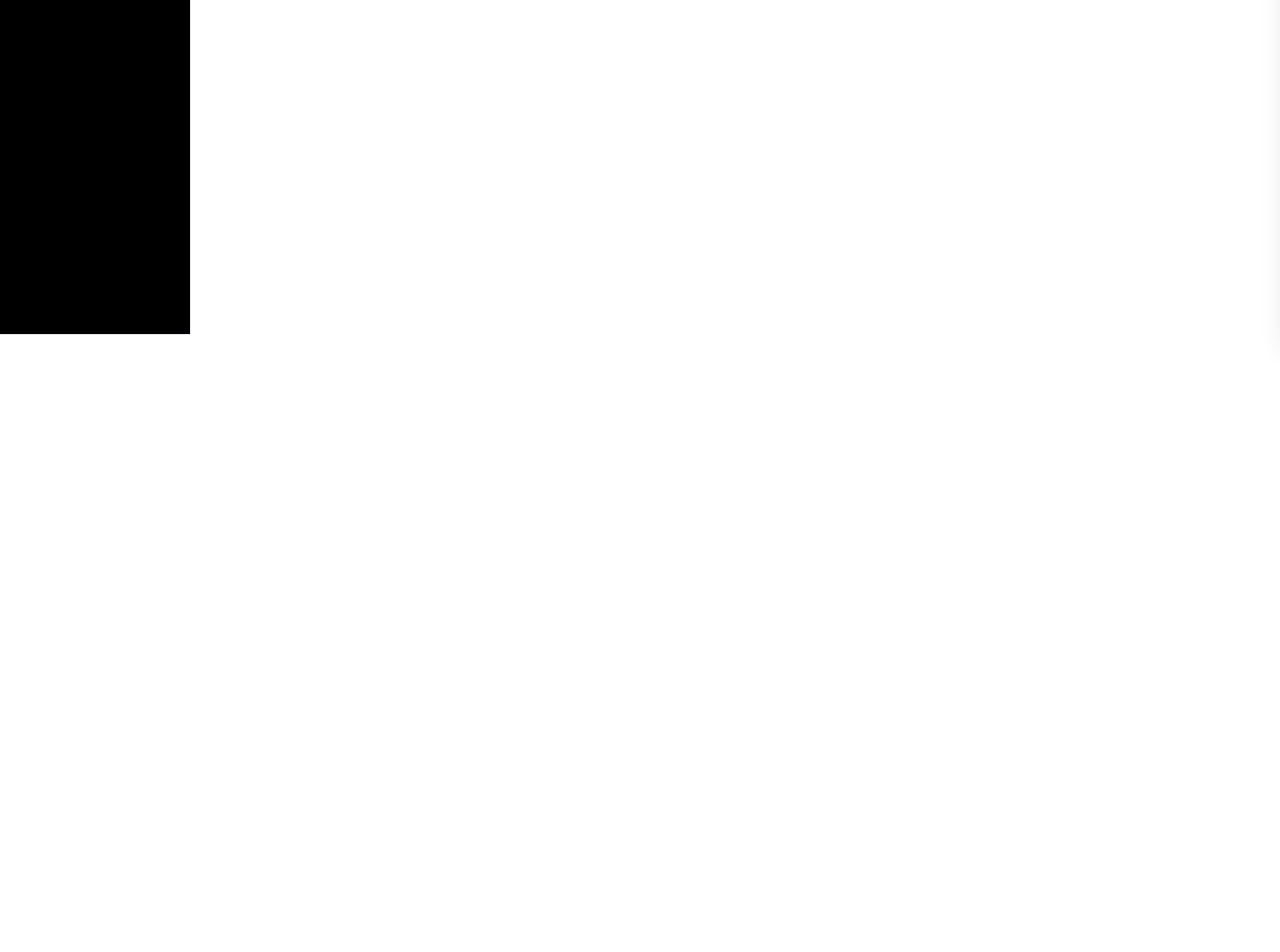
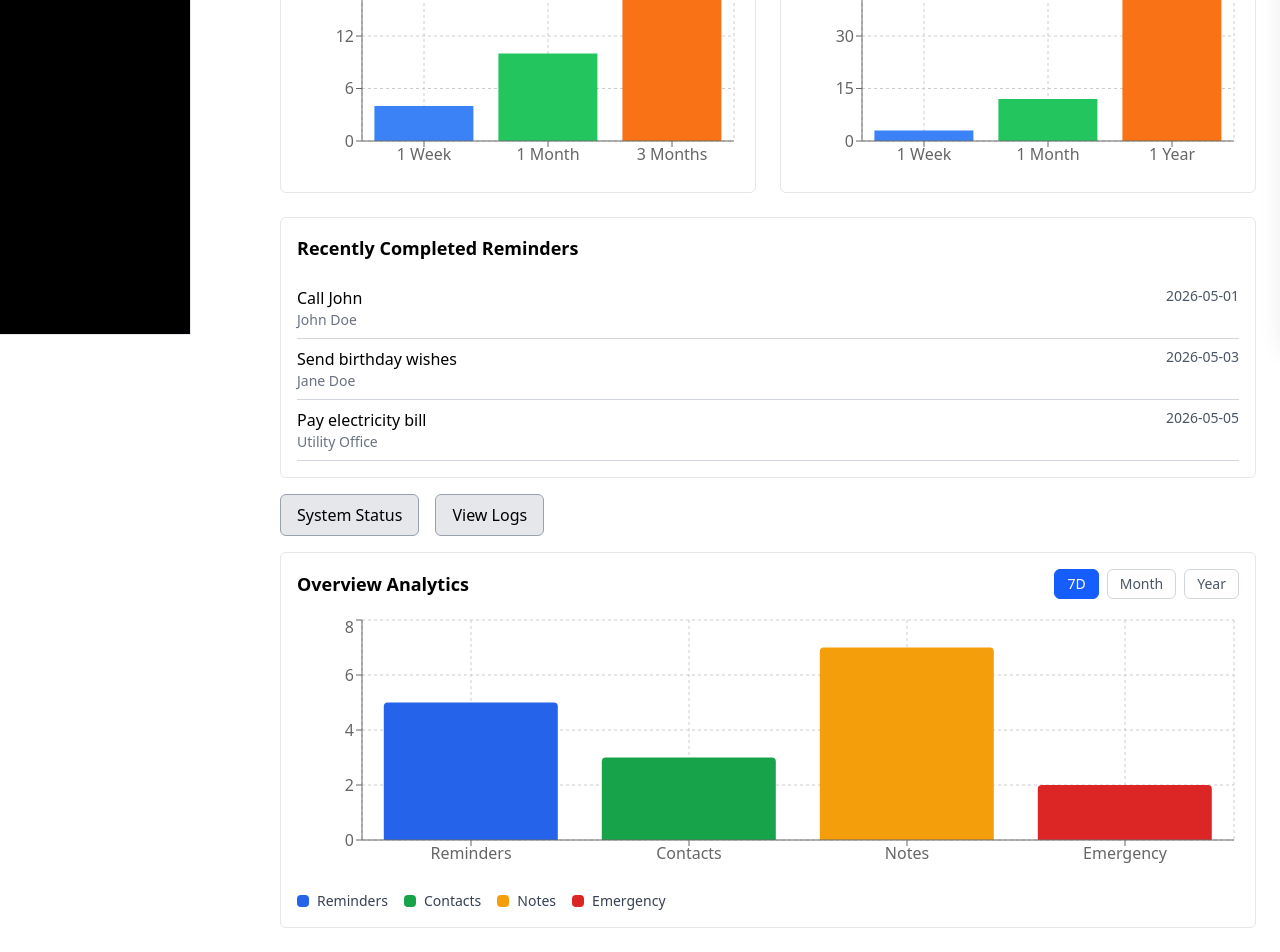
Before and after one commit to sushant2051/FypTesting, a React (Vite) app: page / in a window 1280 px wide. Shown: the part 465-1417 px from the top of the page. Before the commit the page ends 800 px from the top, so only its background shows below. Built offline with nearby package versions, Linux system fonts and the light colour scheme.

Commit message:
update a dashboard

```diff
--- a/package.json
+++ b/package.json
@@ -15,6 +15,7 @@
     "react-dom": "^19.2.0",
     "react-icons": "^5.5.0",
     "react-router": "^7.12.0",
+    "recharts": "^3.6.0",
     "tailwindcss": "^4.1.18",
     "zod": "^4.3.5"
   },
--- a/src/features/dashboard/Dashboard.tsx
+++ b/src/features/dashboard/Dashboard.tsx
@@ -1,4 +1,7 @@
 import { Button } from "../../components/Button";
+import Charts from "./components/Charts";
+import OverviewAnalyticsChart from "./components/OverviewAnalyticsChart";
+import RecentCompletedReminders from "./components/RecentCompletedReminders";
 
 const DashboardData = [
   { id: 1, reminder: "Sample reminder 1", date: "2026-5-10" },
@@ -30,10 +33,17 @@ const Dashboard = () => {
           ))}
         </div>
       </div>
+      <div>
+        <Charts />
+      </div>
+      <div>
+        <RecentCompletedReminders />
+      </div>
       <div className="flex items-center gap-4 py-4">
         <Button variant="teritary" label="System Status" />
         <Button variant="teritary" label="View Logs" />
       </div>
+      <OverviewAnalyticsChart />
     </div>
   );
 };
--- /dev/null
+++ b/src/features/dashboard/components/Charts.tsx
@@ -0,0 +1,68 @@
+import {
+  BarChart,
+  Bar,
+  XAxis,
+  YAxis,
+  Tooltip,
+  ResponsiveContainer,
+  CartesianGrid,
+  Cell,
+} from "recharts";
+
+const reminderStats = [
+  { period: "1 Week", count: 4 },
+  { period: "1 Month", count: 10 },
+  { period: "3 Months", count: 22 },
+];
+
+const contactStats = [
+  { period: "1 Week", count: 3 },
+  { period: "1 Month", count: 12 },
+  { period: "1 Year", count: 45 },
+];
+
+const COLORS = ["#3b82f6", "#22c55e", "#f97316"]; // blue, green, orange
+
+const Charts = () => {
+  return (
+    <div className="grid grid-cols-1 md:grid-cols-2 gap-6 py-6">
+      {/* Upcoming Reminders */}
+      <div className="border border-gray-200 rounded-md p-4">
+        <p className="font-bold mb-4">Upcoming Reminders</p>
+        <ResponsiveContainer width="100%" height={250}>
+          <BarChart data={reminderStats}>
+            <CartesianGrid strokeDasharray="3 3" />
+            <XAxis dataKey="period" />
+            <YAxis />
+            <Tooltip />
+            <Bar dataKey="count">
+              {reminderStats.map((_, index) => (
+                <Cell key={index} fill={COLORS[index]} />
+              ))}
+            </Bar>
+          </BarChart>
+        </ResponsiveContainer>
+      </div>
+
+      {/* New Contacts */}
+      <div className="border border-gray-200 rounded-md p-4">
+        <p className="font-bold mb-4">New Contacts</p>
+        <ResponsiveContainer width="100%" height={250}>
+          <BarChart data={contactStats}>
+            <CartesianGrid strokeDasharray="3 3" />
+            <XAxis dataKey="period" />
+            <YAxis />
+            <Tooltip />
+            <Bar dataKey="count">
+              {contactStats.map((_, index) => (
+                <Cell key={index} fill={COLORS[index]} />
+              ))}
+            </Bar>
+          </BarChart>
+        </ResponsiveContainer>
+      </div>
+    </div>
+  );
+};
+
+export default Charts;
--- /dev/null
+++ b/src/features/dashboard/components/OverviewAnalyticsChart.tsx
@@ -0,0 +1,134 @@
+import { useState } from "react";
+import {
+  BarChart,
+  Bar,
+  XAxis,
+  YAxis,
+  Tooltip,
+  ResponsiveContainer,
+  CartesianGrid,
+  Cell,
+} from "recharts";
+
+type AnalyticsItem = {
+  name: string;
+  count: number;
+  color: string;
+};
+
+type FilterType = "week" | "month" | "year";
+
+const analyticsData: Record<FilterType, AnalyticsItem[]> = {
+  week: [
+    { name: "Reminders", count: 5, color: "#2563eb" },
+    { name: "Contacts", count: 3, color: "#16a34a" },
+    { name: "Notes", count: 7, color: "#f59e0b" },
+    { name: "Emergency", count: 2, color: "#dc2626" },
+  ],
+  month: [
+    { name: "Reminders", count: 18, color: "#2563eb" },
+    { name: "Contacts", count: 12, color: "#16a34a" },
+    { name: "Notes", count: 24, color: "#f59e0b" },
+    { name: "Emergency", count: 6, color: "#dc2626" },
+  ],
+  year: [
+    { name: "Reminders", count: 120, color: "#2563eb" },
+    { name: "Contacts", count: 45, color: "#16a34a" },
+    { name: "Notes", count: 210, color: "#f59e0b" },
+    { name: "Emergency", count: 20, color: "#dc2626" },
+  ],
+};
+
+type TooltipPayloadItem = {
+  payload: AnalyticsItem;
+};
+
+type CustomTooltipProps = {
+  active?: boolean;
+  payload?: TooltipPayloadItem[];
+};
+
+const CustomTooltip = ({ active, payload }: CustomTooltipProps) => {
+  if (!active || !payload || payload.length === 0) return null;
+  const data = payload[0].payload;
+
+  return (
+    <div className="bg-white border border-gray-200 rounded-md px-3 py-2 shadow-md text-sm">
+      <div className="flex items-center gap-2">
+        <span
+          className="w-3 h-3 rounded-sm"
+          style={{ backgroundColor: data.color }}
+        />
+        <p className="font-medium">{data.name}</p>
+      </div>
+      <p className="text-gray-600 ml-5">Count: {data.count}</p>
+    </div>
+  );
+};
+
+const ChartLegend = ({ items }: { items: AnalyticsItem[] }) => {
+  return (
+    <div className="flex flex-wrap gap-4 mt-4">
+      {items.map((item) => (
+        <div key={item.name} className="flex items-center gap-2 text-sm">
+          <span
+            className="w-3 h-3 rounded-sm"
+            style={{ backgroundColor: item.color }}
+          />
+          <span className="text-gray-700">{item.name}</span>
+        </div>
+      ))}
+    </div>
+  );
+};
+
+const OverviewAnalyticsChart = () => {
+  const [filter, setFilter] = useState<FilterType>("week");
+  const data = analyticsData[filter];
+
+  return (
+    <div className="border border-gray-200 rounded-md p-4 w-full">
+      <div className="flex justify-between items-center mb-4">
+        <p className="font-bold text-lg">Overview Analytics</p>
+        <div className="flex gap-2">
+          {[
+            { label: "7D", value: "week" },
+            { label: "Month", value: "month" },
+            { label: "Year", value: "year" },
+          ].map((tab) => (
+            <button
+              key={tab.value}
+              onClick={() => setFilter(tab.value as FilterType)}
+              className={`px-3 py-1 rounded-md text-sm font-medium border
+                ${
+                  filter === tab.value
+                    ? "bg-blue-600 text-white border-blue-600"
+                    : "bg-white text-gray-600 border-gray-300 hover:bg-gray-100"
+                }`}
+            >
+              {tab.label}
+            </button>
+          ))}
+        </div>
+      </div>
+
+      <ResponsiveContainer width="100%" height={260}>
+        <BarChart data={data}>
+          <CartesianGrid strokeDasharray="3 3" />
+          <XAxis dataKey="name" />
+          <YAxis allowDecimals={false} />
+          <Tooltip content={<CustomTooltip />} />
+          <Bar dataKey="count" radius={[4, 4, 0, 0]}>
+            {data.map((entry) => (
+              <Cell key={entry.name} fill={entry.color} />
+            ))}
+          </Bar>
+        </BarChart>
+      </ResponsiveContainer>
+
+      <ChartLegend items={data} />
+    </div>
+  );
+};
+
+export default OverviewAnalyticsChart;
--- /dev/null
+++ b/src/features/dashboard/components/RecentCompletedReminders.tsx
@@ -0,0 +1,45 @@
+const completedReminders = [
+  {
+    id: 1,
+    title: "Call John",
+    contact: "John Doe",
+    completedDate: "2026-05-01",
+  },
+  {
+    id: 2,
+    title: "Send birthday wishes",
+    contact: "Jane Doe",
+    completedDate: "2026-05-03",
+  },
+  {
+    id: 3,
+    title: "Pay electricity bill",
+    contact: "Utility Office",
+    completedDate: "2026-05-05",
+  },
+];
+
+const RecentCompletedReminders = () => {
+  return (
+    <div className="border border-gray-200 rounded-md p-4">
+      <p className="font-bold text-lg mb-4">Recently Completed Reminders</p>
+
+      <div className="flex flex-col">
+        {completedReminders.map((reminder) => (
+          <div key={reminder.id}>
+            <div className="flex justify-between py-2">
+              <div>
+                <p className="font-medium">{reminder.title}</p>
+                <p className="text-sm text-gray-500">{reminder.contact}</p>
+              </div>
+              <p className="text-sm text-gray-600">{reminder.completedDate}</p>
+            </div>
+            <hr className="border-gray-300" />
+          </div>
+        ))}
+      </div>
+    </div>
+  );
+};
+
+export default RecentCompletedReminders;
```
Also changed, not shown: 1 other file (tests, documents, lock files or other folders).
